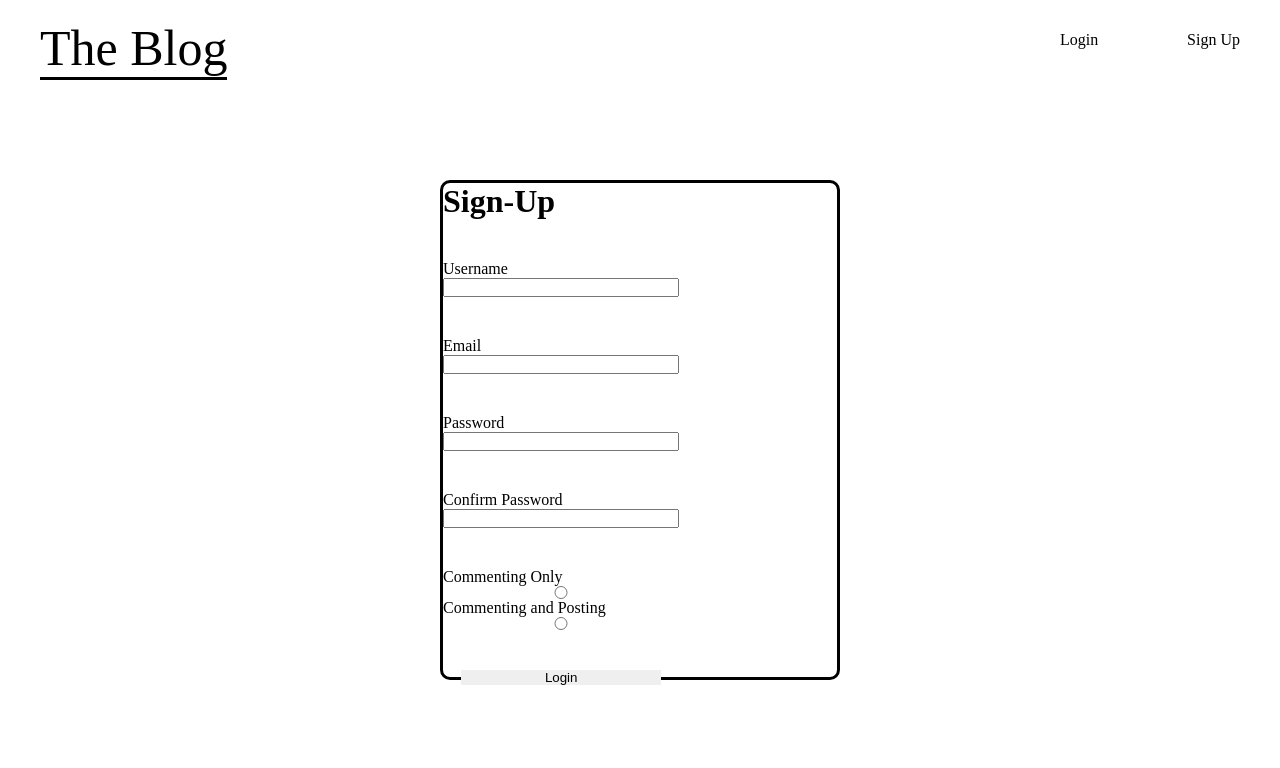
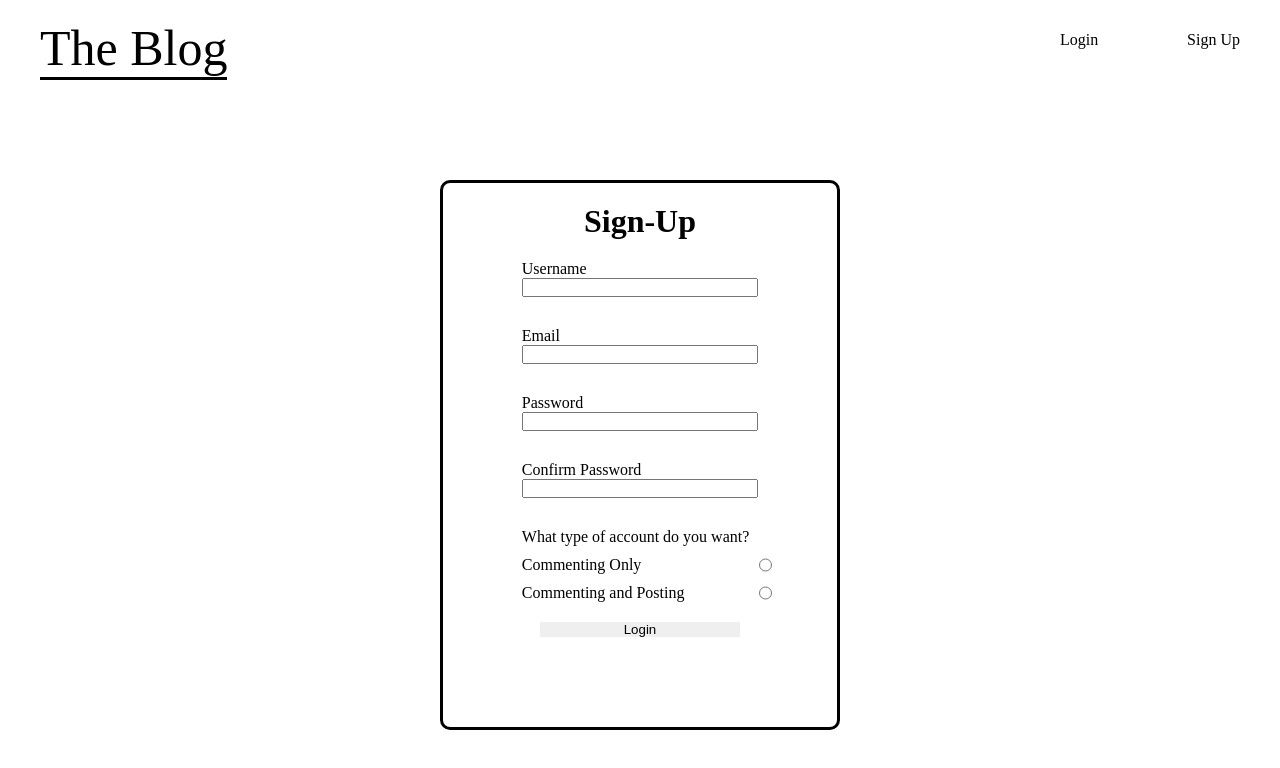
Before and after one commit to E-Kittle/the_blog, a React (Create React App) app: page /signup in a window 1280 px wide. Shown: the top 768 px of the page. Built offline with nearby package versions, Linux system fonts and the light colour scheme; no server answers.

Commit message:
Added user sign up functionality

```diff
--- a/src/components/Login.js
+++ b/src/components/Login.js
@@ -1,22 +1,63 @@
-import React from 'react';
+import React, { useState } from 'react';
 import '../style/style.css';
+import { useHistory } from 'react-router-dom';
+import { login } from '../services/auth.service';
+
+const Login = () => {
+
+    // Router method for re-routing user
+    let history = useHistory();
+
+
+    // const [errors, setErrors] = useState({});
+    const [user, setUser] = useState({ username: '', password: '' });
+
+    const handleChange = (e) => {
+        setUser(prevState => ({
+            ...prevState,
+            [e.target.id]: e.target.value
+        }))
+    }
+
+
+    async function handleSubmit(e) {
+        // html handles required text input so no validation required
+
+        e.preventDefault();
+        // Send the login info to the API
+        const result = await login(user.username, user.password);
+        console.log('in handleSubmit')
+        console.log(result)
+    }
 
 
 
-const Login = () => {
+    // This works. but logs 'here' and then 'in auth.service'
+    // const handleSubmit = (e) => {
+    //     e.preventDefault();
+
+    //     login(user.username, user.password).then(
+    //         () => {
+    //             console.log('here')
+    //             console.log(localStorage.getItem("user"));
+    //         }
+    //     )
+    // }
 
     return (
         <div className='form-page-wrapper'>
-            <div className='login-wrapper'>
+            <div className='form-wrapper login-wrapper'>
                 <h1>Login</h1>
-                <form>
+                <form onSubmit={handleSubmit}>
                     <div className='form-element'>
                         <label htmlFor='username'>Username</label>
-                        <input type='text' id='username' name='username' required></input>
+                        <input type='text' id='username' name='username' required onChange={handleChange}></input>
+                        {/* <span className='errors'>{errors.username}</span> */}
                     </div>
                     <div className='form-element'>
                         <label htmlFor='password'>Password</label>
-                        <input type='password' id='password' name='password' required></input>
+                        <input type='password' id='password' name='password' required onChange={handleChange}></input>
+                        {/* <span className='errors'>{errors.password}</span> */}
                     </div>
                     <button type='submit'>Login</button>
                 </form>
--- a/src/components/Post.js
+++ b/src/components/Post.js
@@ -67,7 +67,7 @@ const Post = (props) => {
         // Question: Since setState is async do I need to sanitize the data during onChange?
         // I also need to set these up as environmental variables...
         // Read this in the AM https://medium.com/@ai.ashkan9473/environment-variables-in-client-side-6a6ff51c6085
-        axios.post(`https://pacific-citadel-88479.herokuapp.com/api/posts/${props.match.params.id}/comments`, newComment)
+        axios.post(`https://peaceful-wave-73796.herokuapp.com/api/posts/${props.match.params.id}/comments`, newComment)
         .then(response => {
             setNewComment({name:'', comment:''}); console.log(response)
         })
@@ -81,7 +81,7 @@ const Post = (props) => {
     // Hook to grab the comment data from the API
     //   Need to figure out - component did unmount for this section
     useEffect(() => {
-        axios.get(`https://pacific-citadel-88479.herokuapp.com/api/posts/${props.match.params.id}/comments`)
+        axios.get(`https://peaceful-wave-73796.herokuapp.com/api/posts/${props.match.params.id}/comments`)
             .then(response => {
                 setComments(response.data.comments);
             })
--- a/src/components/SignUp.js
+++ b/src/components/SignUp.js
@@ -1,35 +1,158 @@
 import React from 'react';
 import '../style/style.css';
+import { useState } from 'react';
+import { useHistory } from 'react-router-dom';
+import { postUserSignUp } from '../services/user.service';
+
+const SignUp = () => {
 
 
+    const [errors, setErrors] = useState({
+        username: '',
+        email: '',
+        password: '',
+        confPassword: ''
+    });
+    const [newUser, setNewUser ] = useState({
+        username: '',
+        email: '',
+        password: '',
+        confPassword: '',
+        admin: false
+    })
 
-const SignUp = () => {
+    // use the history hook to redirect user in handleSubmit() function
+    // - Will redirect user to the login page after successful account
+    // creation
+    let history = useHistory();
+
+    // Function to handle user changing any input field
+    // on the sign-up page
+    const handleChange = (e) => {
+        // Radio button was selected, update the state
+        if (e.target.type === 'radio') {
+            if (e.target.id === 'commenting'){
+                setNewUser(prevState => ({
+                    ...prevState,
+                    admin: false
+                }))
+            }
+            else {
+                setNewUser(prevState => ({
+                    ...prevState,
+                    admin: true
+                }))
+            }
+        } else {
+            // Text input changed, update the state
+            setNewUser(prevState => ({
+                ...prevState,
+                [e.target.id]: e.target.value
+            }))
+        }
+
+    }
+
+    // Function to handle user creating a new account
+    const handleSubmit = (e) => {
+
+        console.log()
+        // Flag to indicate whether the user input passed validation
+        // if any validation fails, this flag is set to false
+        let passed = true;
+
+        // Data validation for username
+       if (newUser.username.length < 3 || newUser.username.length > 20) {
+           passed = false;
+            setErrors(prevState => ({
+                ...prevState,
+                username: 'Username must be between 3-20 characters'
+            }));
+        }
+
+        // Data validation for password length
+        if (newUser.password.length < 8) {
+            passed = false;
+            setErrors(prevState => ({
+                ...prevState,
+                password: 'Password must be at least 8 characters'
+            }));
+        }
+
+        // Data validation for password confirmation
+        if (newUser.password !== newUser.confPassword) {
+            passed = false;
+            setErrors(prevState => ({
+                ...prevState,
+                confPassword: 'Passwords must match'
+            }));
+        }
+
+        if(!passed) {
+            // User failed data validation.
+            // Display errors to user and allow another attempt
+            e.preventDefault();
+        } else {
+            // User input passed validation, create user in database and
+            // redirect to login page
+
+            // Create user object in database format
+            let user = {
+                username: newUser.username,
+                password: newUser.password,
+                email: newUser.email,
+                admin: newUser.admin
+            }
+
+            e.preventDefault();
+            postUserSignUp(user)
+            .then(response => {
+                if(response.status === 200) {
+                    history.push('/login')
+                }
+            })
+            .catch(error => console.log(error)
+            )
+
+        }
+
+    }
+
     return (
         <div className='form-page-wrapper'>
-            <div className='signup-wrapper'>
+            <div className='form-wrapper signup-wrapper'>
                 <h1>Sign-Up</h1>
-                <form>
+                <form onSubmit={handleSubmit}>
                     <div className='form-element'>
                         <label htmlFor='username'>Username</label>
-                        <input type='text' id='username' name='username' required></input>
+                        <input type='text' id='username' name='username' required onChange={handleChange}></input>
+                        <span className='errors'>{errors.username}</span>
                     </div>
                     <div className='form-element'>
                         <label htmlFor='email'>Email</label>
-                        <input type='email' id='email' name='email' required></input>
+                        <input type='email' id='email' name='email' required onChange={handleChange}></input>
+                        <span className='errors'>{errors.email}</span>
                     </div>
                     <div className='form-element'>
                         <label htmlFor='password'>Password</label>
-                        <input type='password' id='password' name='password' required></input>
+                        <input type='password' id='password' name='password' required onChange={handleChange}></input>
+                        <span className='errors'>{errors.password}</span>
                     </div>
                     <div className='form-element'>
                         <label htmlFor='confPassword'>Confirm Password</label>
-                        <input type='password' id='confPassword' name='confPassword' required></input>
+                        <input type='password' id='confPassword' name='confPassword' required onChange={handleChange}></input>
+                        <span className='errors'>{errors.confPassword}</span>
                     </div>
-                    <div className='form-element'>
-                        <label htmlFor='commenting'>Commenting Only</label>
-                        <input type='radio' id='commenting' name='accountType' required></input>
-                        <label htmlFor='posting'>Commenting and Posting</label>
-                        <input type='radio' id='posting' name='accountType' required></input>
+                    <div className='form-element form-radios'>
+                        <p>What type of account do you want?</p>
+                        <div className='signup-radios'>
+                            <label htmlFor='commenting'>Commenting Only</label>
+                            <input type='radio' id='commenting' name='accountType' required onChange={handleChange}></input>
+                        </div>
+                        <div className='signup-radios'>
+                            <label htmlFor='posting'>Commenting and Posting</label>
+                            <input type='radio' id='posting' name='accountType' required onChange={handleChange}></input>
+                        </div>
                     </div>
                     <button type='submit'>Login</button>
                 </form>
--- /dev/null
+++ b/src/services/user.service.js
@@ -0,0 +1,20 @@
+// This file contains methods for making API calls
+//
+
+import axios from 'axios';
+
+const API_URL = "https://peaceful-wave-73796.herokuapp.com/api";
+
+const getAllPosts = () => {
+    return axios.get(`${API_URL}/posts`)
+}
+
+
+const postUserSignUp = (user) => {
+    return axios.post(`${API_URL}/auth/signup`, user)
+}
+
+const postLogin = (user) => {
+    return axios.post(`${API_URL}/auth/login`, user)
+}
+export { getAllPosts, postUserSignUp, postLogin };
--- a/src/style/style.css
+++ b/src/style/style.css
@@ -89,16 +89,20 @@ nav {
     border-radius: 10px;
     width: 25vw;
     min-width: 400px;
-    height: 500px;
+    height: 550px;
     min-height: 300px;
 }
 
 /* Login page */
-.login-wrapper {
+.form-wrapper {
     display: flex;
     flex-direction: column;
     align-items: center;
     margin-top: 80px;
+}
+
+.signup-wrapper {
+    margin-top: 20px;
 }
 
 form {
@@ -112,7 +116,6 @@ form {
 .form-element {
     display: flex;
     flex-direction: column;
-    margin: 20px 0;
 }
 
 form button {
@@ -124,6 +127,27 @@ form button {
     justify-self: flex-end;
 }
 
+form button:hover {
+    background-color: cadetblue;
+}
+
 .login-wrapper button {
     margin-top: 60px;
 }
+
+
+
+.errors {
+    font-size: 14px;
+    color: red;
+    height: 30px;
+}
+
+.form-radios {
+    width: 250px;
+}
+.signup-radios {
+    margin-top: 10px;
+    display: flex;
+    justify-content: space-between;
+}
```
Also changed, not shown: src/App.js (+6 -5 lines), src/services/auth-header.js (added, +13 -0 lines), src/services/auth.service.js (added, +66 -0 lines), 1 other file (tests, documents, lock files or other folders).
